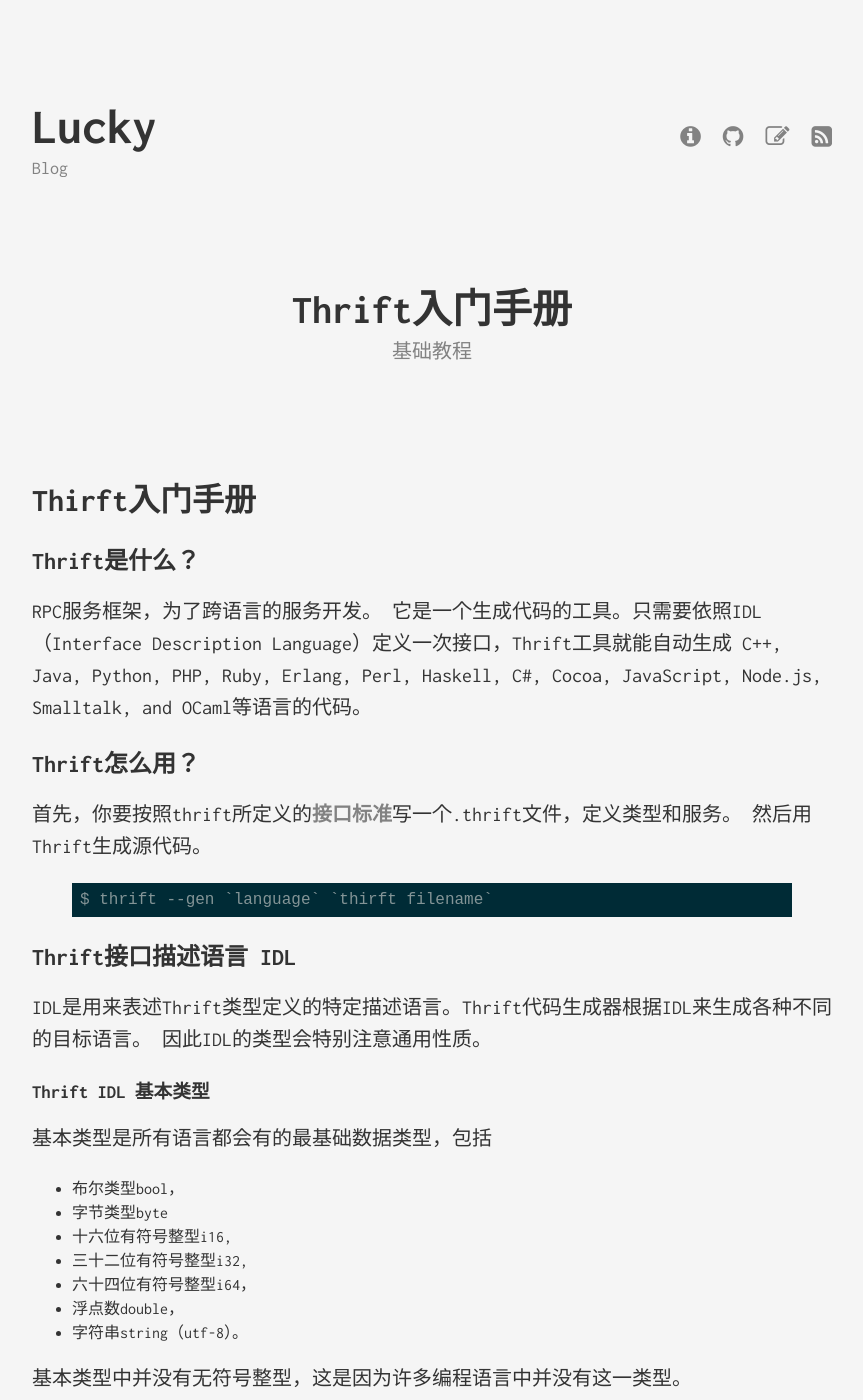
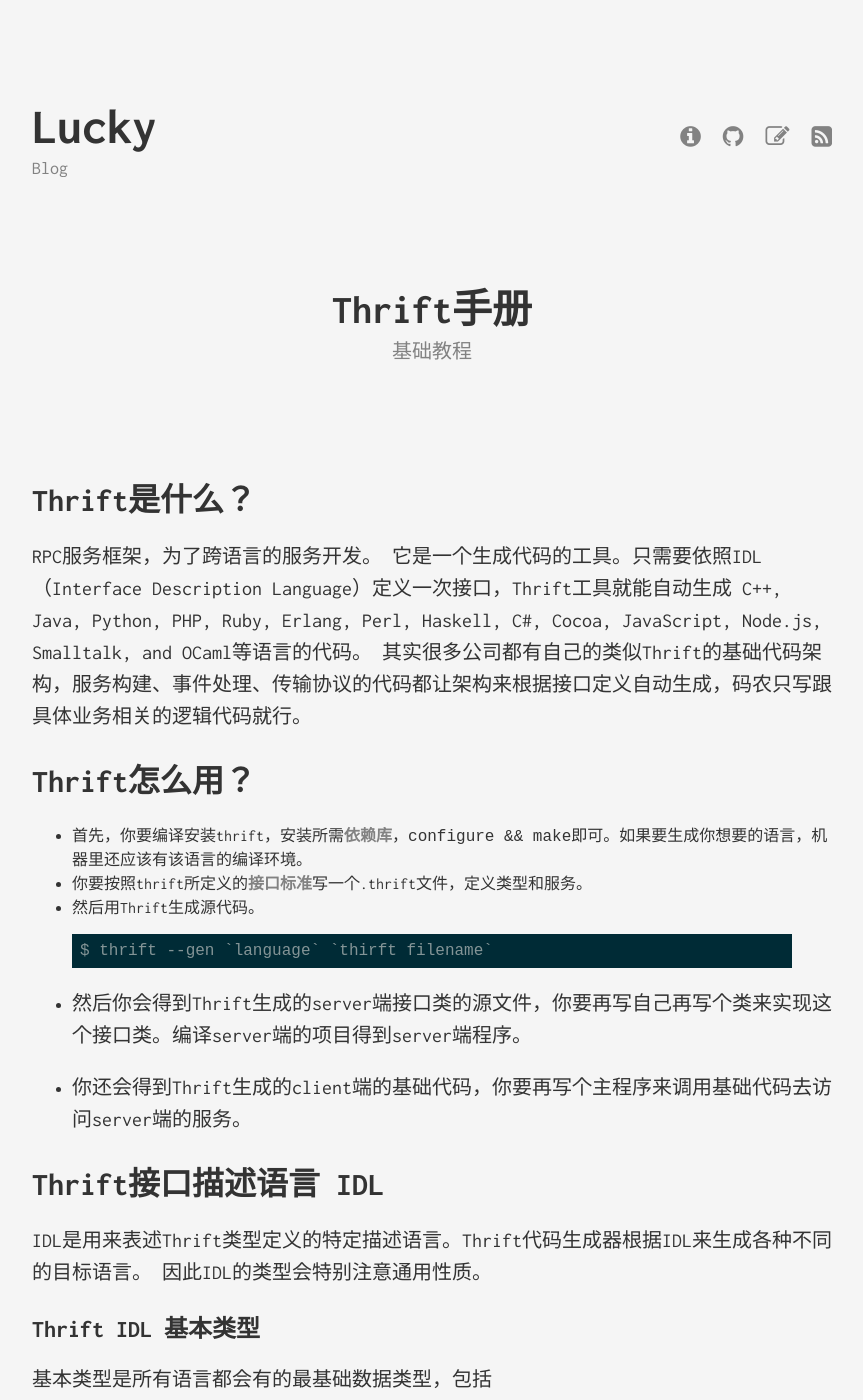
Before and after one commit to lucky521/blog, a Jekyll site: the page built from _posts/2015-12-1-thirft.markdown, in a window 1280 px wide and 1400 px high. Shown: the whole window, without its empty margins (208-1071 px from the left). Built offline with Jekyll 4.4.1, drawn with Linux system fonts in a browser that asks for light colours; comment, search, counter and statistics services are not loaded; some of the changed text lies outside the part shown.

Commit message:
update blog

```diff
--- a/_posts/2015-12-1-thirft.markdown
+++ b/_posts/2015-12-1-thirft.markdown
@@ -1,28 +1,36 @@
 ---
-title: "Thrift入门手册"
+title: "Thrift手册"
 subtitle: "基础教程"
 categories: [design]
 layout: post
 ---
-#Thirft入门手册
-
-## Thrift是什么？
+# Thrift是什么？
 RPC服务框架，为了跨语言的服务开发。
 它是一个生成代码的工具。只需要依照IDL（Interface Description Language）定义一次接口，Thrift工具就能自动生成 C++, Java, Python, PHP, Ruby, Erlang, Perl, Haskell, C#, Cocoa, JavaScript, Node.js, Smalltalk, and OCaml等语言的代码。
+其实很多公司都有自己的类似Thrift的基础代码架构，服务构建、事件处理、传输协议的代码都让架构来根据接口定义自动生成，码农只写跟具体业务相关的逻辑代码就行。
 
-## Thrift怎么用？
-首先，你要按照thrift所定义的[接口标准](https://thrift.apache.org/docs/idl)写一个.thrift文件，定义类型和服务。
-然后用Thrift生成源代码。
+# Thrift怎么用？
+
+- 首先，你要编译安装thrift，安装所需[依赖库](https://thrift.apache.org/docs/install/)，`configure && make`即可。如果要生成你想要的语言，机器里还应该有该语言的编译环境。
+- 你要按照thrift所定义的[接口标准](https://thrift.apache.org/docs/idl)写一个.thrift文件，定义类型和服务。
+- 然后用Thrift生成源代码。
 
 {% highlight python %}
 $ thrift --gen `language` `thirft filename`
 {% endhighlight %}
 
-## Thrift接口描述语言 IDL
+- 然后你会得到Thrift生成的server端接口类的源文件，你要再写自己再写个类来实现这个接口类。编译server端的项目得到server端程序。
+
+- 你还会得到Thrift生成的client端的基础代码，你要再写个主程序来调用基础代码去访问server端的服务。
+
+
+
+
+# Thrift接口描述语言 IDL
 IDL是用来表述Thrift类型定义的特定描述语言。Thrift代码生成器根据IDL来生成各种不同的目标语言。
 因此IDL的类型会特别注意通用性质。
 
-### Thrift IDL 基本类型
+## Thrift IDL 基本类型
 基本类型是所有语言都会有的最基础数据类型，包括
 
 - 布尔类型bool，
@@ -35,27 +43,48 @@
 
 基本类型中并没有无符号整型，这是因为许多编程语言中并没有这一类型。
 
-### Thrift IDL 特殊类型
+## Thrift IDL 特殊类型
 - binary : 无编码字节序列，为Java特别提供的一种字符串类型。
 
-### Thrift IDL 结构体类型
+## Thrift IDL 结构体类型
 这是一种不带继承性质的类类型。
 
-### Thrift IDL 容器类型
-很多语言中都有的强类型容器。容器元素的类型可以任意的thrift类型。
+## Thrift IDL 容器类型
+很多语言中都有的强类型容器。容器元素的类型可以任意的thrift类型。但同一个容器中的类型必须都一样。
 
 - list 有序列表
 - set 无序集合
 - map 键值映射，其中k的类型经过是thrift基本类型。
 
-### Thrift IDL 异常类型
+## Thrift IDL 异常类型
 它是结构体类型的一种，可以继承目标语言的原生异常基类。
 
-### Thrift IDL 服务类型
-服务类型定义了一个接口（纯虚抽象类），thrift会生成stubs来实现该接口的client和server端。一个服务类型包括若干个函数，返回类型可以使void。一般的服务请求都是阻塞式的，关键字`oneway`修饰void返回类型则表示对该服务的请求是不阻塞的。
+## Thrift IDL 服务类型
+
+- 服务类型定义了一个接口（纯虚抽象类），thrift会生成stubs来实现该接口的client和server端。一个服务类型包括若干个函数，返回类型可以使void。
+- 一般的服务请求都是阻塞式的，关键字`oneway`修饰void返回类型则表示对该服务的请求是不阻塞的。
+- 服务类型是可以继承扩展的。扩展服务（子服务）要实现所有父服务所有函数，再外加自有的函数。
 
 
-未完待续。。。
+# Thrift接口描述语言IDL的描述结构
+上面说了IDL是干什么用的，说了IDL中可以使用什么数据类型，现在要说Thrift描述文件该怎么写。
+
+- 描述文件以`.thrift`为扩展名，文件中加注释方式和C/Cpp一样。
+- namespace关键字：声明要生成的目标模块的开发语言和模块名称。比如`namespace py ThriftTest`。
+- 描述文件中可以使用简单类型来定义复合类型，例如enum关键字枚举类型，struct结构体，typedef来定义类型别名。
+- 在描述文件中定义Server服务是thrift文件的核心，接口中罗列出服务会提供的函数声明.
+
+
+# Thrift目前不支持的特性
+
+- 结构体不支持继承派生。所以要选择结构体内包含结构体的方式。
+- 函数不支持重载。服务接口中的一个函数名只对应一个函数体。
+- 容器类型中的元素类型不支持多样。
+- 服务接口函数不能返回Null类型，非想返回null的话，最起码你得把null包成结构体。
+
+
+# 参考资料
+[官网教程](https://thrift.apache.org/tutorial/)
 
 
 
```
Also changed, not shown: _posts/1988-05-21-start-up.markdown (+11 -4 lines).
